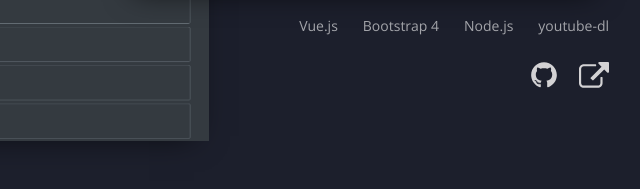
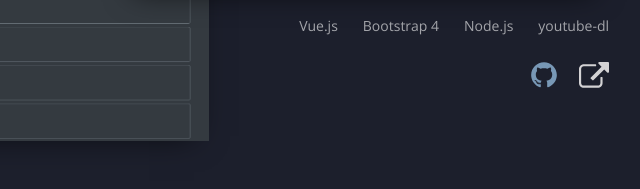
Before and after one commit to cameronh/chudson-io, a website: page index.html in a window 1280 px wide. In both pictures the pointer is over the icon 1065 px from the left and 1672 px from the top of the page. Shown: the part 1597-1786 px from the top of the page, 521-1161 px from the left. Drawn offline with nearby package versions, Linux system fonts and the light colour scheme; files that its build step writes are made by us from their sources.

Commit message:
add hover effect for brand links

```diff
--- a/scss/_projects.scss
+++ b/scss/_projects.scss
@@ -176,9 +176,14 @@
         fill: rgba($color-primary-light, .85);
         width: 3rem;
         height: 3rem;
+        transition: all .2s;
 
         &:not(:last-child) {
           margin-right: 2rem;
+        }
+
+        &:hover {
+          fill: $color-primary;
         }
       }
     }
```
